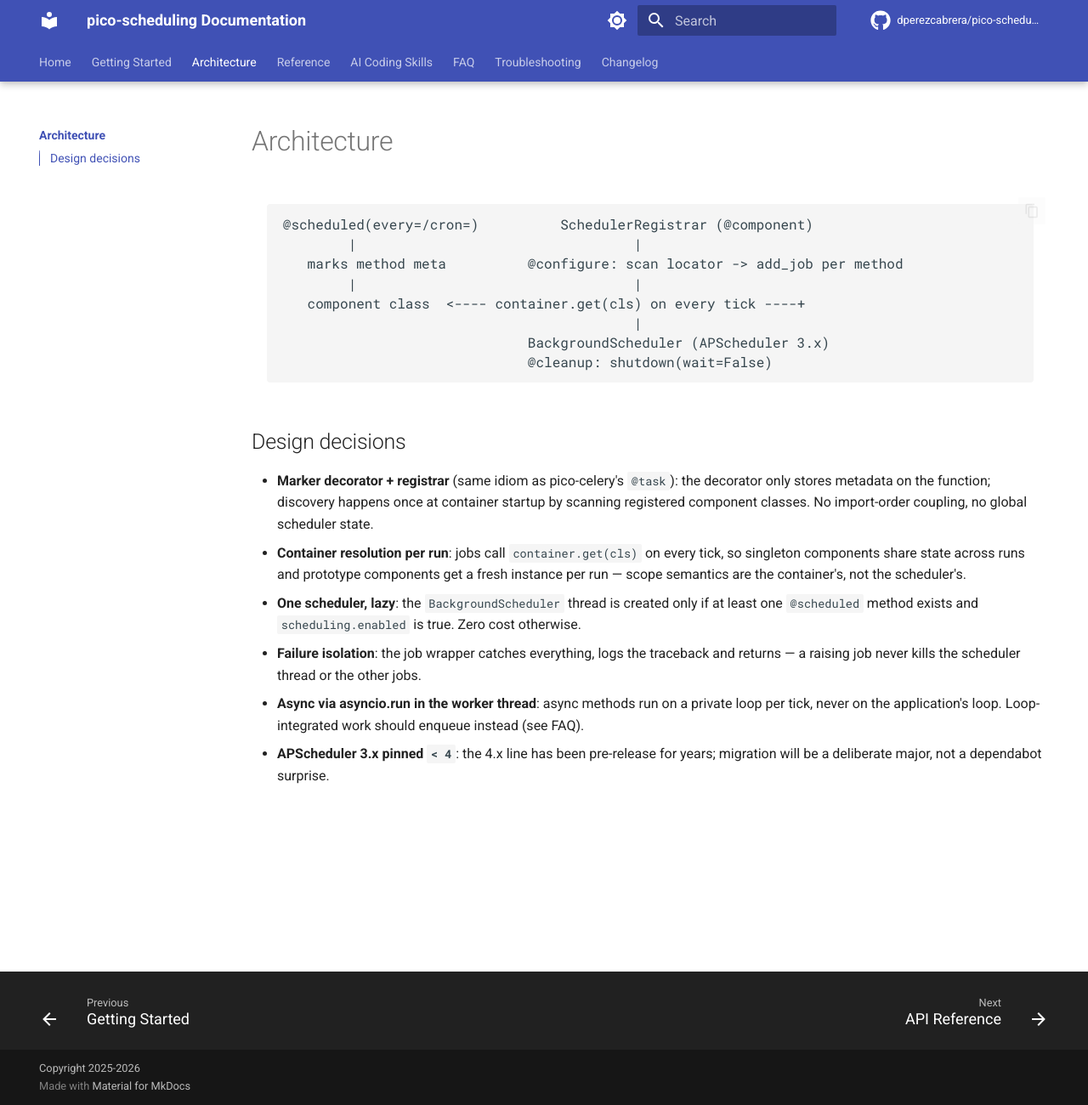
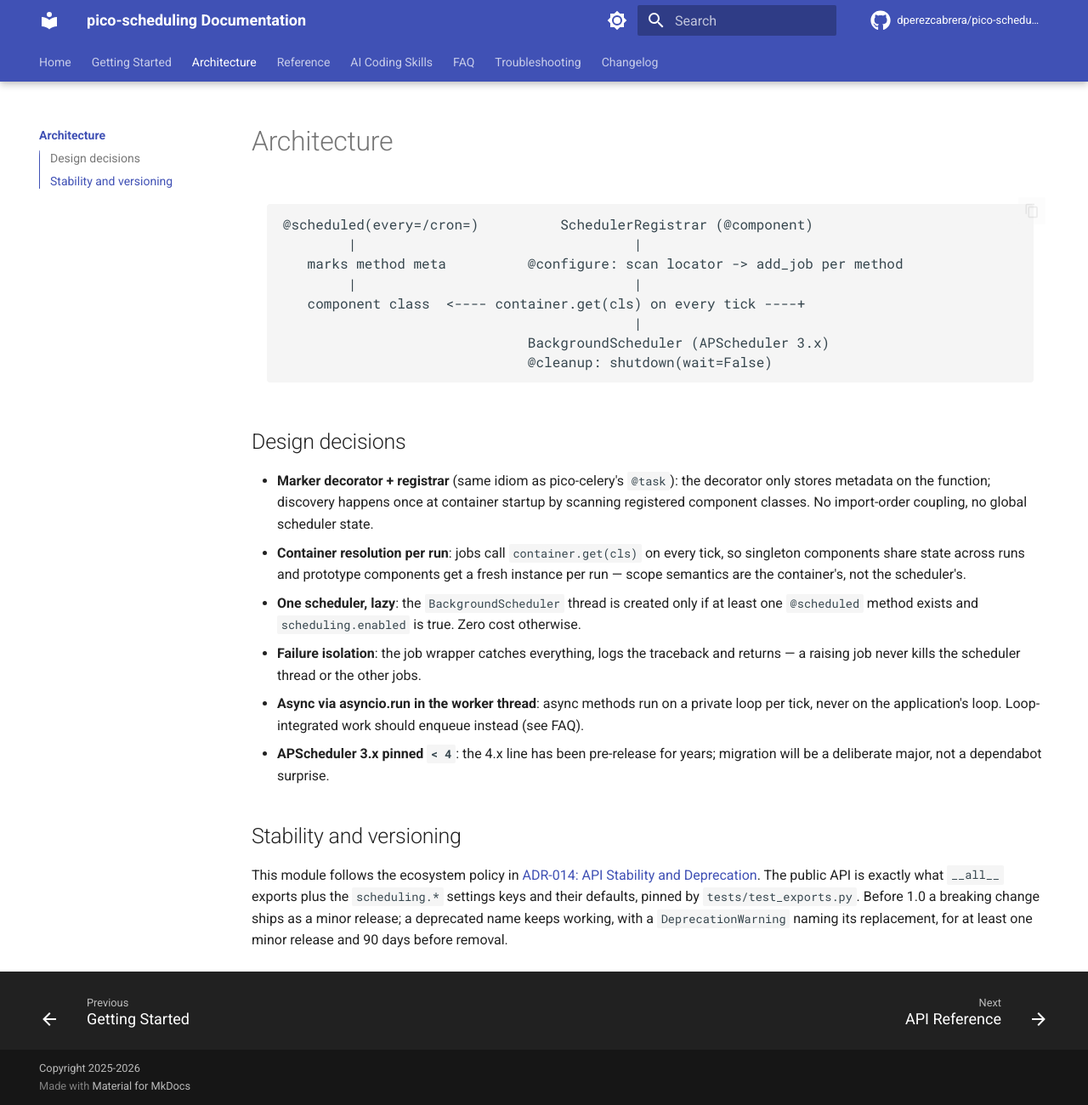
Before and after one commit to dperezcabrera/pico-scheduling, an MkDocs documentation site: the page built from docs/architecture.md, in a window 1280 px wide and 1300 px high. Shown: the whole window at 85% size. Built offline with MkDocs 1.6.1 and Material for MkDocs 9.7.7, drawn with Linux system fonts in a browser that asks for light colours; comment, search, counter and statistics services are not loaded.

Commit message:
Link the ADR-014 stability and deprecation policy from the architecture docs

```diff
--- a/docs/architecture.md
+++ b/docs/architecture.md
@@ -32,3 +32,7 @@
   work should enqueue instead (see FAQ).
 - **APScheduler 3.x pinned `< 4`**: the 4.x line has been pre-release for
   years; migration will be a deliberate major, not a dependabot surprise.
+
+## Stability and versioning
+
+This module follows the ecosystem policy in [ADR-014: API Stability and Deprecation](https://github.com/dperezcabrera/pico-ioc/blob/main/docs/adr/adr-0014-api-stability-and-deprecation.md). The public API is exactly what `__all__` exports plus the `scheduling.*` settings keys and their defaults, pinned by `tests/test_exports.py`. Before 1.0 a breaking change ships as a minor release; a deprecated name keeps working, with a `DeprecationWarning` naming its replacement, for at least one minor release and 90 days before removal.
```
